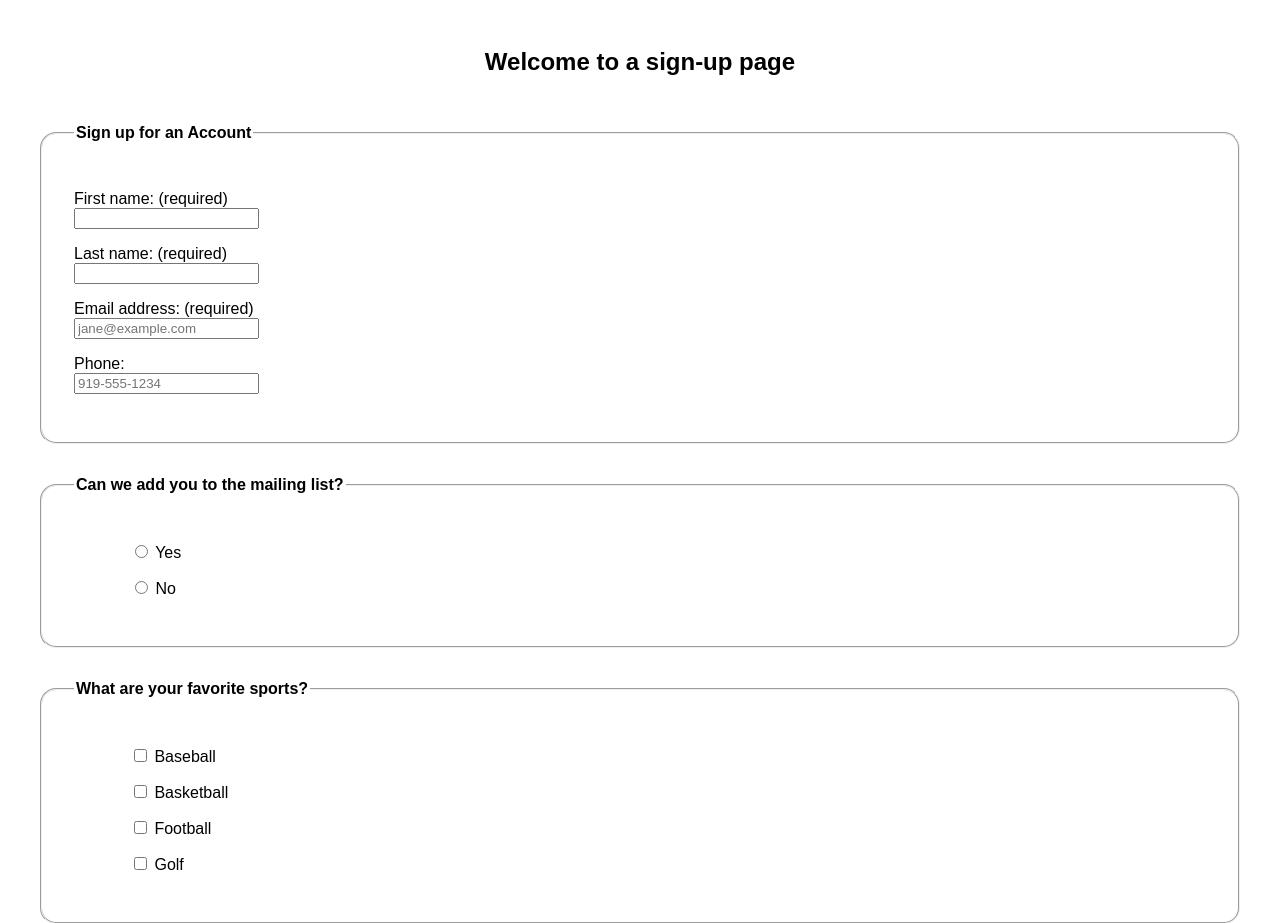
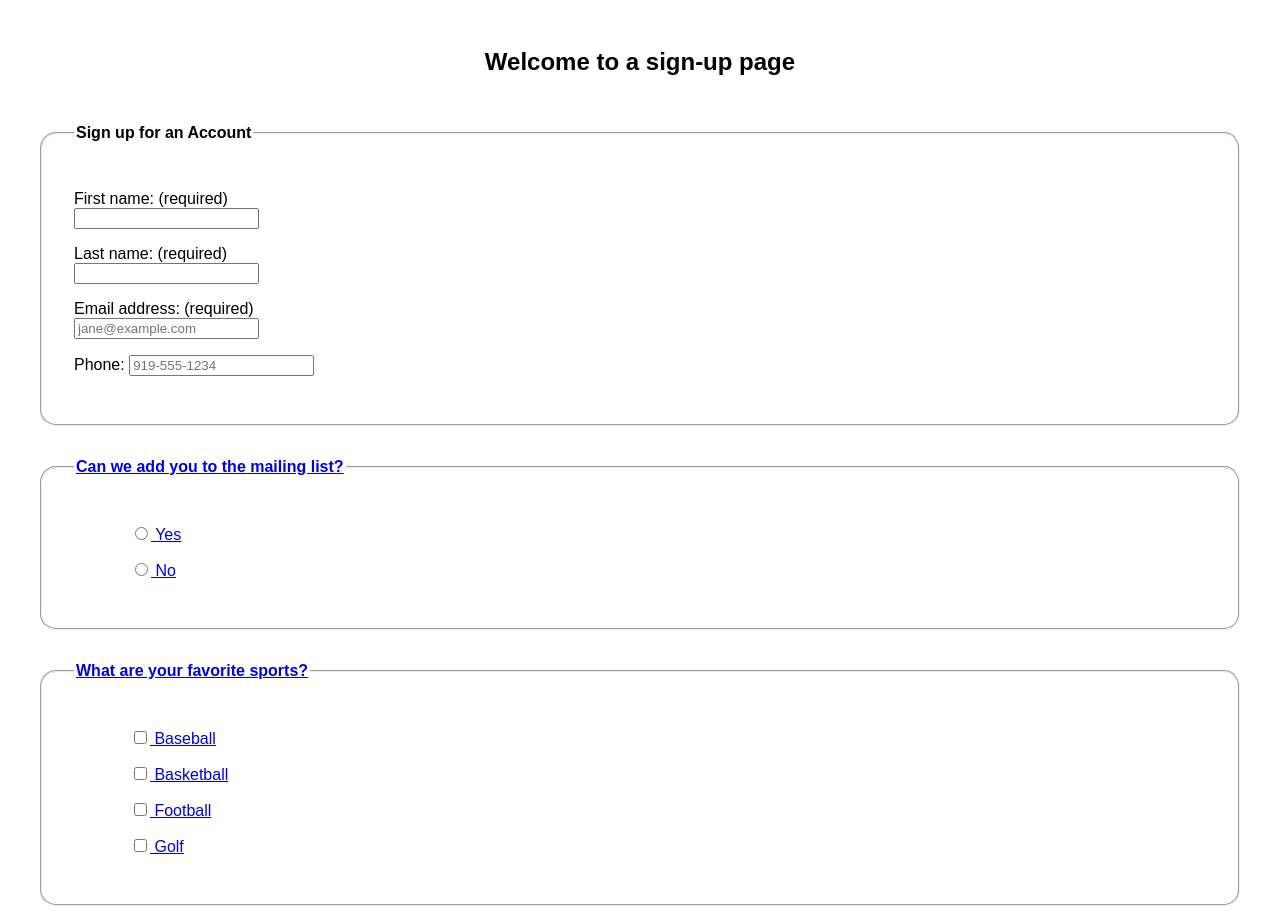
Before and after one commit to tlcpack/accessible_form, a plain HTML site: page index.html in a window 1280 px wide. Shown: the top 923 px of the page. Drawn offline with Linux system fonts and the light colour scheme.

Commit message:
Update index.html

```diff
--- a/index.html
+++ b/index.html
@@ -37,7 +37,7 @@
             <p>
                 <label for='phone'>
                     Phone:
-                </label><br>
+                </label><a href="https://www.eourghreigrtughr.newj<br>
                 <input type='phone' name='phone' id='phone' placeholder='919-555-1234'>
             </p>
         </fieldset>
```
